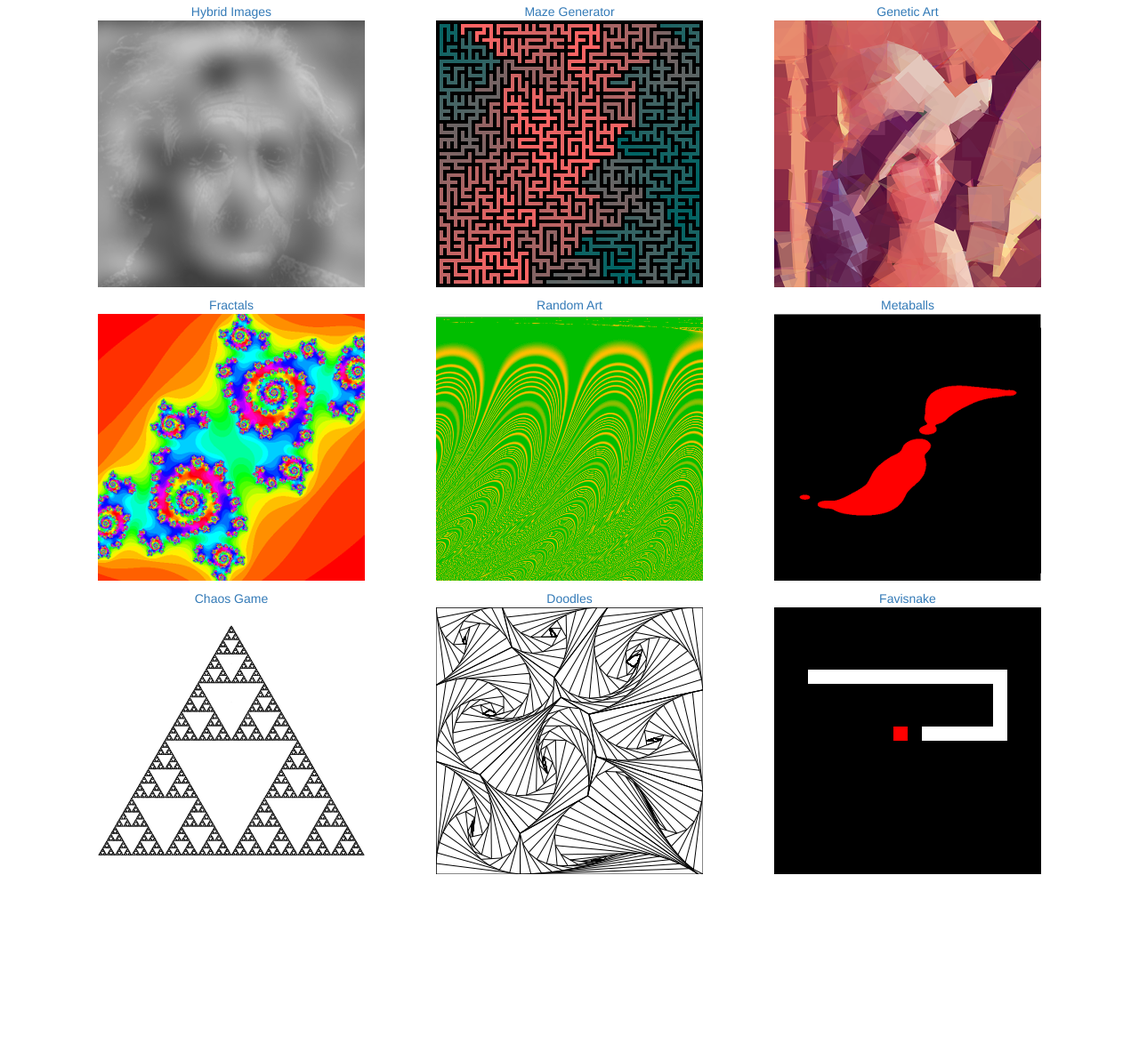
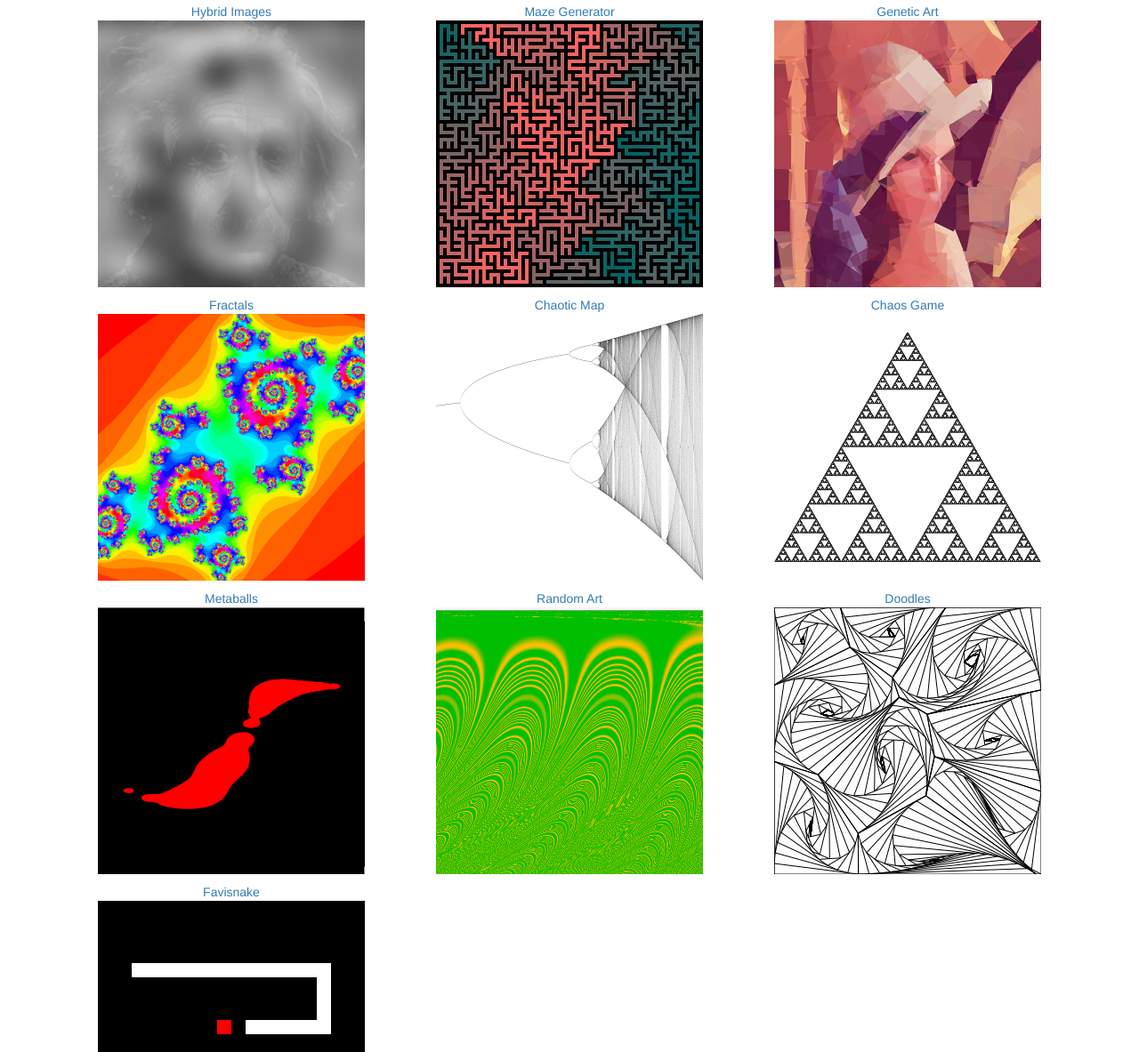
Before and after one commit to franciscouzo/franciscouzo.github.io, a plain HTML site: page index.html in a window 1280 px wide. Shown: the part 327-1510 px from the top of the page at 89% size. Before the commit the page ends 1320 px from the top, so only its background shows below. Drawn offline with Linux system fonts and the light colour scheme.

Commit message:
Add chaotic map

```diff
--- a/index.html
+++ b/index.html
@@ -54,13 +54,16 @@
                 <p><a href="fractals/">Fractals<br><img src="images/fractals.png" alt="Fractals" title="Fractals"/></a></p>
             </div>
             <div class="col-md-4">
-                <p><a href="random_art/">Random Art<br><img src="images/random_art.png" alt="Random Art" title="Random Art"/></a></p>
+                <p><a href="random_art/">Chaotic Map<br><img src="images/chaotic_map.png" alt="Chaotic Map" title="Chaotic Map"/></a></p>
+            </div>
+            <div class="col-md-4">
+                <p><a href="chaos_game/">Chaos Game<br><img src="images/chaos_game.png" alt="Chaos Game" title="Chaos Game"/></a></p>
             </div>
             <div class="col-md-4">
                 <p><a href="metaballs/">Metaballs<br><img src="images/metaballs.png" alt="Metaballs" title="Metaballs"/></a></p>
             </div>
             <div class="col-md-4">
-                <p><a href="chaos_game/">Chaos Game<br><img src="images/chaos_game.png" alt="Chaos Game" title="Chaos Game"/></a></p>
+                <p><a href="random_art/">Random Art<br><img src="images/random_art.png" alt="Random Art" title="Random Art"/></a></p>
             </div>
             <div class="col-md-4">
                 <p><a href="doodles/">Doodles<br><img src="images/doodles.png" alt="Doodles" title="Doodles"/></a></p>
```
Also changed, not shown: images/chaotic_map.png (added).
